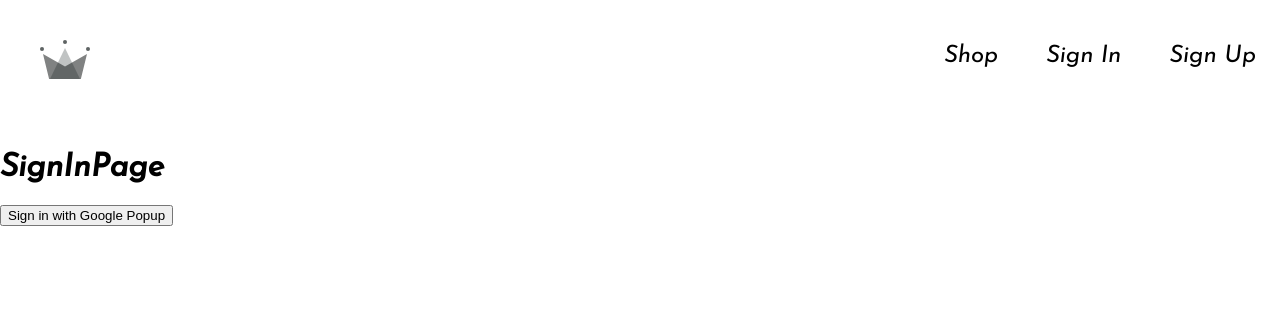
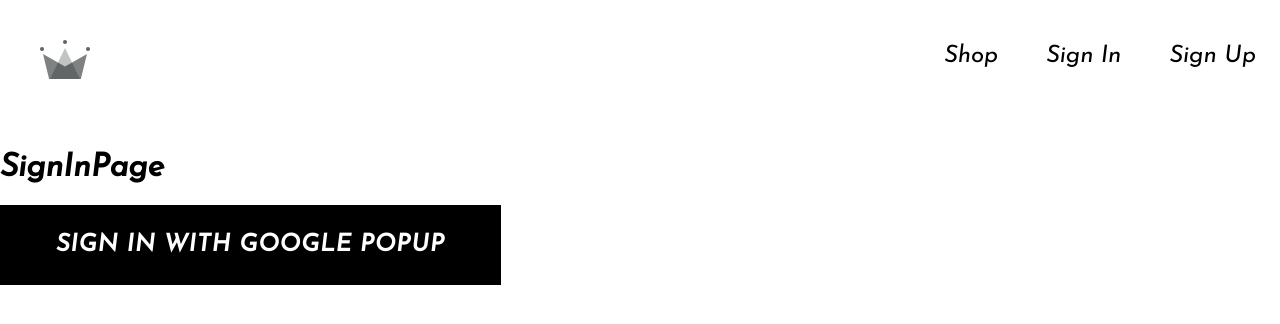
Before and after one commit to Livingnight/crown_clothing_02m, a React (Create React App) app: page /sign-in in a window 1280 px wide. Shown: the top 324 px of the page. Built offline with nearby package versions, Linux system fonts and the light colour scheme; no server answers.

Commit message:
fixed hat category on home page. commented out osx font smoothing. updated sign in to use Button component

```diff
--- a/src/index.css
+++ b/src/index.css
@@ -3,7 +3,7 @@ body {
 	/* font-size: 10px; */
 	font-family: 'Josefin Sans', sans-serif;
 	-webkit-font-smoothing: antialiased;
-	-moz-osx-font-smoothing: grayscale;
+	/* -moz-osx-font-smoothing: grayscale; */
 }
 
 code {
--- a/src/pages/home/home.page.jsx
+++ b/src/pages/home/home.page.jsx
@@ -12,7 +12,7 @@ const Home = () => {
 		{
 			id: 2,
 			title: 'Jackets',
-			imageUrl: 'https://i.ibb.co/cvpntL1/hats.png',
+			imageUrl: 'https://i.ibb.co/px2tCc3/jackets.png',
 		},
 		{
 			id: 3,
--- a/src/pages/sign-in/sign-in.page.jsx
+++ b/src/pages/sign-in/sign-in.page.jsx
@@ -1,3 +1,4 @@
+import Button from '../../components/button/button.component'
 import {
 	createUserDocumentFromAuth,
 	signInWithGooglePopup,
@@ -12,7 +13,7 @@ const SignInPage = () => {
 	return (
 		<div>
 			<h1>SignInPage</h1>
-			<button onClick={logGoogleUser}>Sign in with Google Popup</button>
+			<Button onClick={logGoogleUser}>Sign in with Google Popup</Button>
 		</div>
 	)
 }
```
